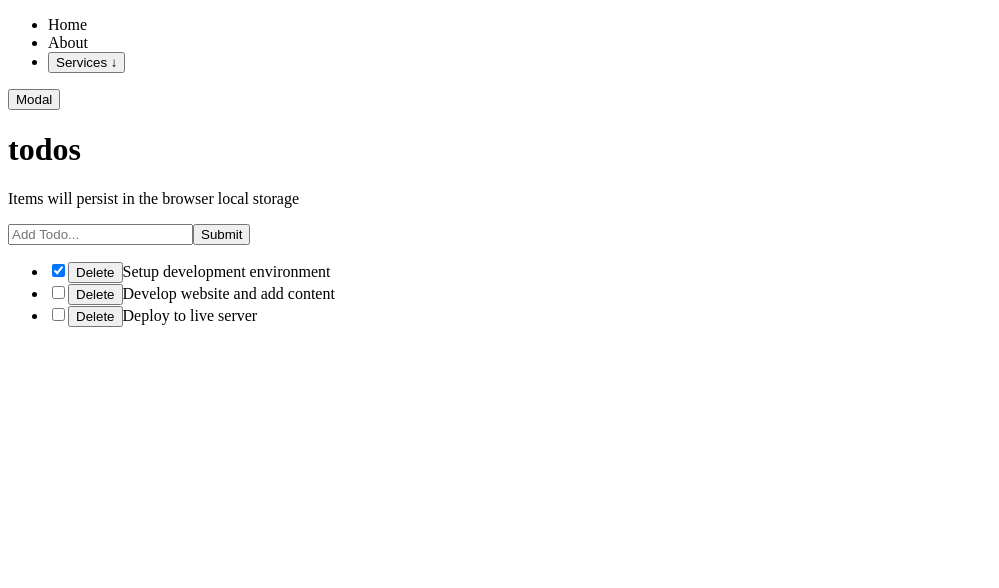
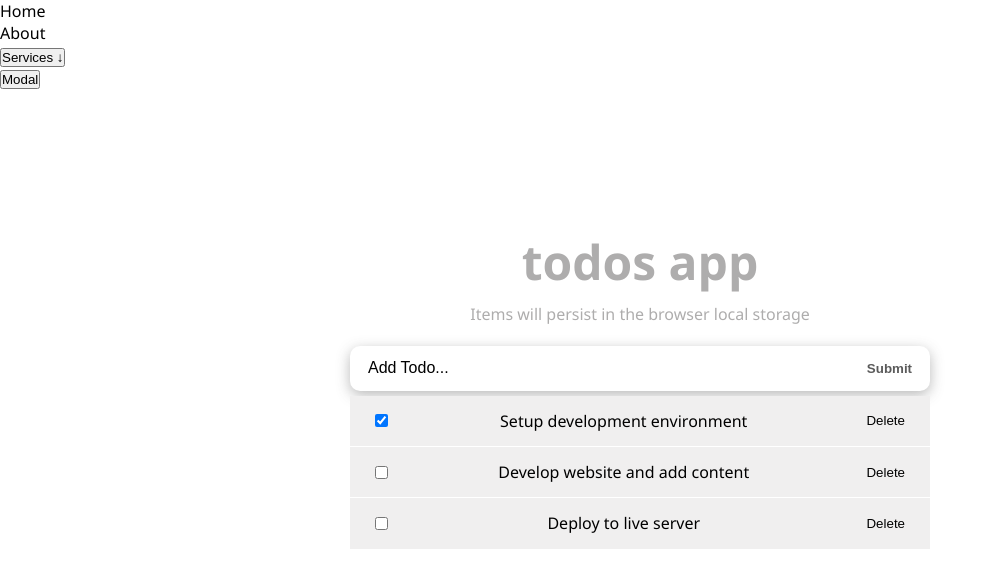
Before and after one commit to lordksix/todo-react, a React (Vite) app: page / in a window 1280 px wide. Shown: the top 588 px of the page, without its empty margins (0-999 px from the left). Built offline with nearby package versions, Linux system fonts and the light colour scheme.

Commit message:
Add styles to app header and todoitem

```diff
--- a/src/components/Header.jsx
+++ b/src/components/Header.jsx
@@ -1,7 +1,15 @@
+import styles from "@/styles/Header.module.css";
+
 const Header = () => {
+  const headerStyle = {
+    padding: '20px 0',
+    lineHeight: '1.5em',
+    color: '#aeadad',
+    textAlign: 'center',
+  };
   return (
-    <header>
-      <h1>todos</h1>
+    <header style={headerStyle} className={styles.header}>
+      <h1>Todos App</h1>
       <p>Items will persist in the browser local storage</p>
     </header>
   );
--- a/src/components/InputTodo.jsx
+++ b/src/components/InputTodo.jsx
@@ -21,16 +21,17 @@
 
   return (
     <>
-      <form onSubmit={handleSubmit}>
+      <form onSubmit={handleSubmit} className="form-container">
         <input
           type="text"
           placeholder="Add Todo..."
           value={title}
           onChange={handleChange}
+          className="input-text"
         />
-        <button>Submit</button>
+        <button className="input-submit">Submit</button>
       </form>
-      <span>{message}</span>
+      <span className="submit-warning">{message}</span>
     </>
   );
 };
--- a/src/components/TodoApp.jsx
+++ b/src/components/TodoApp.jsx
@@ -3,10 +3,12 @@
 
 const TodoApp = () => {
   return (
-    <>
-      <Header />
-      <TodosLogic />
-    </>
+    <div className="wrapper">
+      <div className="todos">
+        <Header />
+        <TodosLogic />
+      </div>
+    </div>
   );
 };
 export default TodoApp;
--- a/src/components/TodoItem.jsx
+++ b/src/components/TodoItem.jsx
@@ -1,6 +1,9 @@
+import styles from '@/styles/TodoItem.module.css';
+
 const TodoItem = ({ itemProp, handleChange, delTodo }) => {
   return (
-    <li>
+    <li className={styles.item}>
+      <div className={styles.content}>
         <input
           type="checkbox"
           checked={itemProp.completed}
@@ -8,6 +11,8 @@
         />
         <button onClick={() => delTodo(itemProp.id)}>Delete</button>
         {itemProp.title}
+      </div>
+
     </li>
   );
 };
--- a/src/main.jsx
+++ b/src/main.jsx
@@ -1,5 +1,7 @@
 import React from 'react'
 import ReactDOM from 'react-dom/client'
+
+import '@/styles/app.css';
 
 import TodoApp from '@/components/TodoApp';
 import Navbar from './components/Navbar ';
--- /dev/null
+++ b/src/styles/Header.module.css
@@ -0,0 +1,8 @@
+.header h1 {
+  font-size: 3rem;
+  font-weight: 600;
+  margin-bottom: 1rem;
+  line-height: 1em;
+  text-transform: lowercase;
+  text-align: center;
+}
--- /dev/null
+++ b/src/styles/TodoItem.module.css
@@ -0,0 +1,28 @@
+.item {
+  font-size: 1rem;
+  list-style-type: none;
+  padding: 14px 25px;
+  border-bottom: 1px solid #fff;
+  background: #f0efef;
+}
+
+.content {
+  display: flex;
+  justify-content: space-between;
+  align-items: center;
+  gap: 1rem;
+}
+
+.content span {
+  flex: 1;
+  order: 1;
+}
+
+.content button {
+  cursor: pointer;
+  background: transparent;
+  order: 2;
+  outline: none;
+  border: none;
+  margin-left: 7px;
+}
--- /dev/null
+++ b/src/styles/app.css
@@ -0,0 +1,67 @@
+* {
+  box-sizing: border-box;
+  margin: 0;
+  padding: 0;
+}
+body {
+  font-family: "Segoe UI", sans-serif;
+  line-height: 1.4;
+  color: #000;
+  background: #fff;
+  height: 100vh;
+  font-weight: 400;
+}
+
+.wrapper {
+  width: 100%;
+  padding: 8rem 20px 3rem;
+}
+
+.todos {
+  max-width: 580px;
+  margin: 0 auto;
+}
+
+.form-container {
+  display: flex;
+  border-radius: calc(0.1 * 100px);
+  box-shadow: 0px 4px 14px 0px rgba(70, 70, 70, 0.38);
+  justify-content: space-around;
+  background: #fff;
+  font-size: 1rem;
+}
+
+.input-text {
+  width: 85%;
+  padding-right: 5px;
+  padding-left: 10px;
+  border-radius: calc(0.5 * 100px);
+  font-size: 1rem;
+}
+
+.input-text::placeholder {
+  color: #000;
+}
+
+.input-submit {
+  background: transparent;
+  color: #5b5b5b;
+  text-transform: capitalize;
+  cursor: pointer;
+  font-weight: 600;
+  margin-right: 10px;
+}
+
+.input-text,
+.input-submit {
+  height: 45px;
+  outline: none;
+  border: none;
+}
+
+.submit-warning {
+  font-size: 13px;
+  color: red;
+  margin-top: 5px;
+  display: block;
+}
```
Lines whose indentation alone changed are shown as unchanged.
